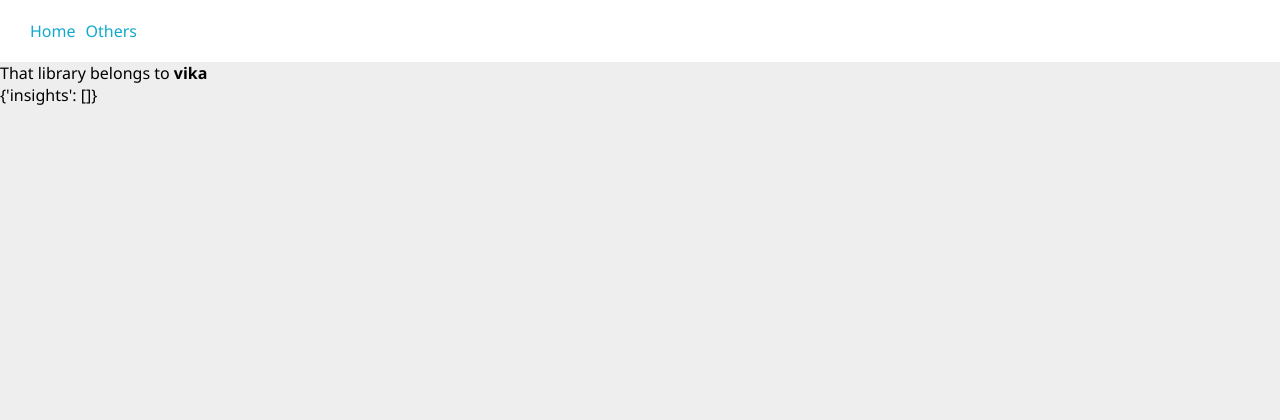
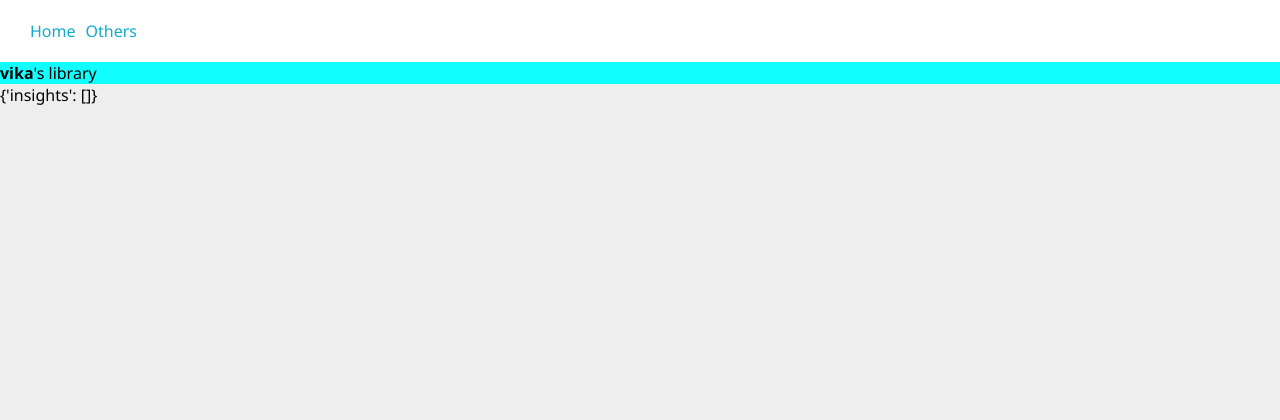
Before and after one commit to RuslanZhiznevsky/my_lib, a Django app: a page that uses library/templates/base.html in a window 1280 px wide. Shown: the top 420 px of the page. Run offline with Django 4.2, Linux system fonts and the light colour scheme; a user stored in the database is signed in; data comes from the database, SQL or seed files in the repository.

Commit message:
change text that tells you who's library you are viewing + make it stick and change color to some blue

```diff
--- a/library/static/library/style.css
+++ b/library/static/library/style.css
@@ -38,6 +38,12 @@ main{
     background: #eee;
 }
 
+.viewed_user{
+    background: #1ff;
+    position: sticky;
+    top: 60px;
+}
+
 a {
     text-decoration: none;
     color: #1ac
--- a/library/templates/base.html
+++ b/library/templates/base.html
@@ -23,7 +23,7 @@
         <main>
             {% if viewed_user is not None %}
             <div class="viewed_user">
-                That library belongs to <b>{{ viewed_user }}</b>
+                <b>{{ viewed_user }}</b>'s library
             </div>
             {% endif %}
 
```
